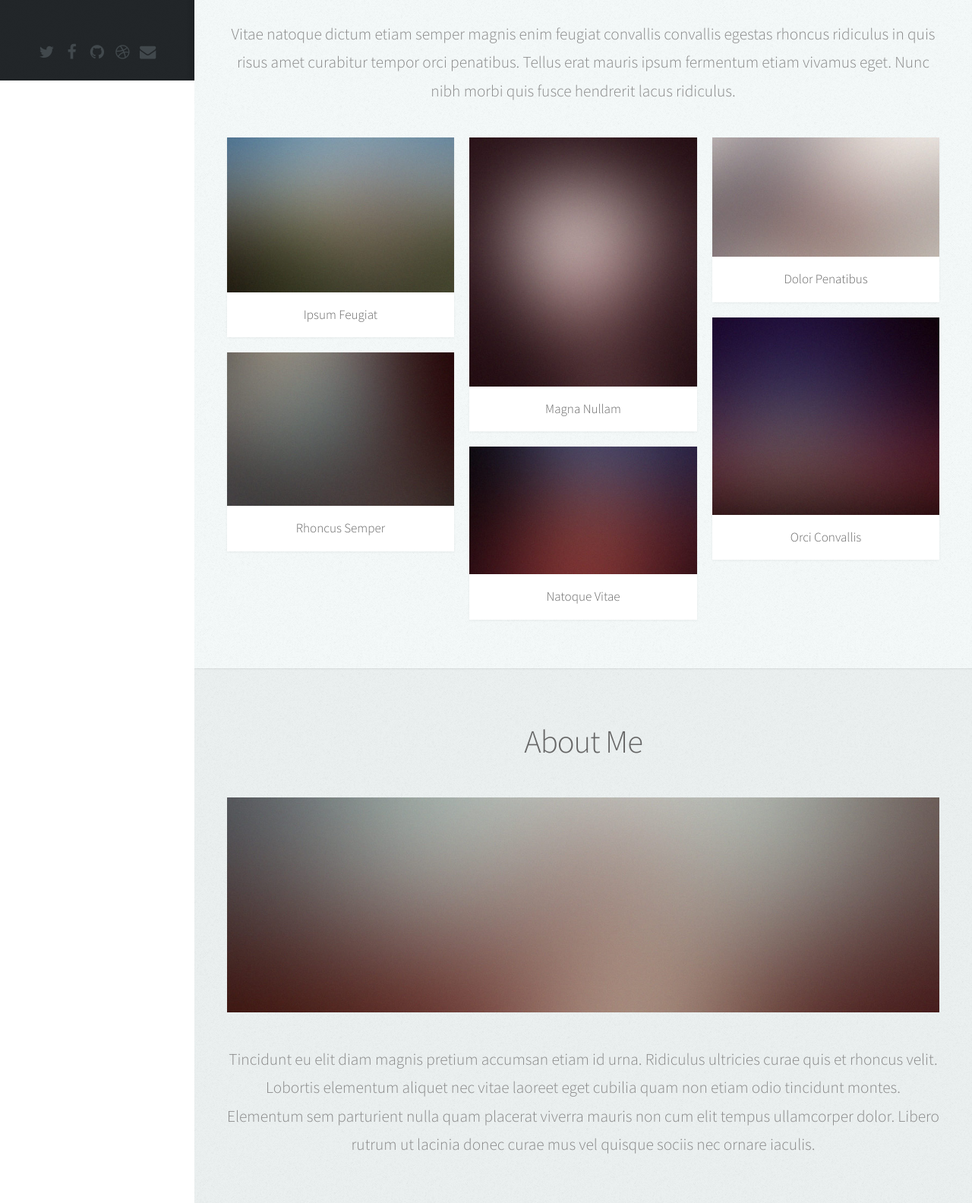
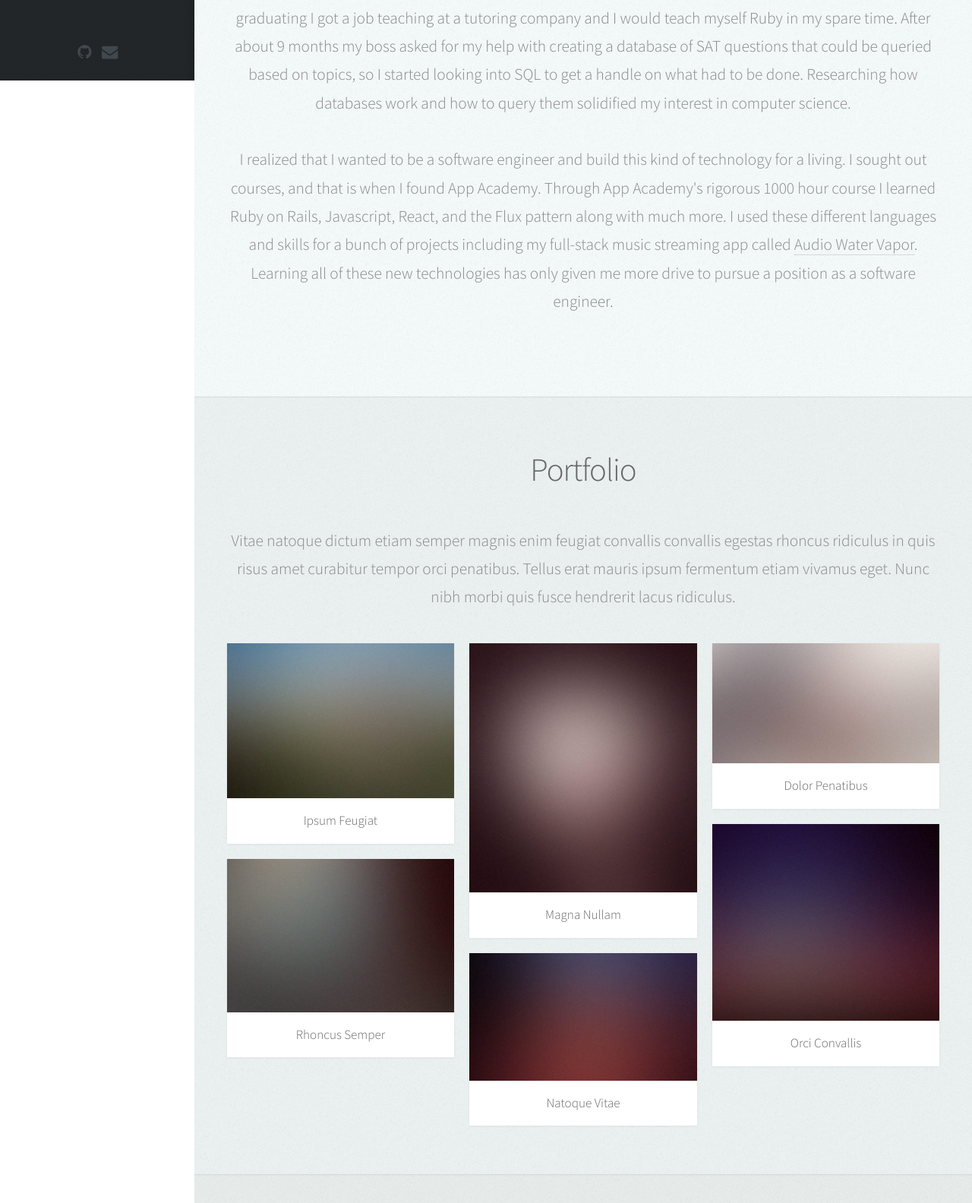
Before and after one commit to tholmes741/tholmes741.github.io, a plain HTML site: page index.html in a window 1280 px wide. Shown: the part 694-2278 px from the top of the page at 76% size. Drawn offline with Linux system fonts and the light colour scheme.

Commit message:
finish about me

```diff
--- a/index.html
+++ b/index.html
@@ -24,8 +24,8 @@
 					<!-- Logo -->
 						<div id="logo">
 							<span class="image avatar48"><img src="images/avatar.jpg" alt="" /></span>
-							<h1 id="title">Jane Doe</h1>
-							<p>Hyperspace Engineer</p>
+							<h1 id="title">Thomas Holmes III</h1>
+							<p>Software Engineer</p>
 						</div>
 
 					<!-- Nav -->
@@ -45,8 +45,8 @@
 							-->
 							<ul>
 								<li><a href="#top" id="top-link" class="skel-layers-ignoreHref"><span class="icon fa-home">Intro</span></a></li>
+								<li><a href="#about" id="about-link" class="skel-layers-ignoreHref"><span class="icon fa-user">About Me</span></a></li>
 								<li><a href="#portfolio" id="portfolio-link" class="skel-layers-ignoreHref"><span class="icon fa-th">Portfolio</span></a></li>
-								<li><a href="#about" id="about-link" class="skel-layers-ignoreHref"><span class="icon fa-user">About Me</span></a></li>
 								<li><a href="#contact" id="contact-link" class="skel-layers-ignoreHref"><span class="icon fa-envelope">Contact</span></a></li>
 							</ul>
 						</nav>
@@ -57,10 +57,10 @@
 
 					<!-- Social Icons -->
 						<ul class="icons">
-							<li><a href="#" class="icon fa-twitter"><span class="label">Twitter</span></a></li>
-							<li><a href="#" class="icon fa-facebook"><span class="label">Facebook</span></a></li>
+
+
 							<li><a href="#" class="icon fa-github"><span class="label">Github</span></a></li>
-							<li><a href="#" class="icon fa-dribbble"><span class="label">Dribbble</span></a></li>
+
 							<li><a href="#" class="icon fa-envelope"><span class="label">Email</span></a></li>
 						</ul>
 
@@ -76,21 +76,51 @@
 						<div class="container">
 
 							<header>
-								<h2 class="alt">Hi! I'm <strong>Prologue</strong>, a <a href="http://html5up.net/license">free</a> responsive<br />
-								site template designed by <a href="http://html5up.net">HTML5 UP</a>.</h2>
-								<p>Ligula scelerisque justo sem accumsan diam quis<br />
-								vitae natoque dictum sollicitudin elementum.</p>
+								<h2 class="alt">Hello there! <br/>My name is Thomas Holmes III</h2>
+
 							</header>
 
 							<footer>
-								<a href="#portfolio" class="button scrolly">Magna Aliquam</a>
+								<a href="#about" class="button scrolly">Begin</a>
 							</footer>
 
 						</div>
 					</section>
 
+
+				<!-- About Me -->
+					<section id="about" class="two">
+						<div class="container">
+
+							<header>
+								<h2>About Me</h2>
+							</header>
+
+							<!-- <a href="#" class="image featured"><img src="images/pic08.jpg" alt="" /></a> -->
+
+							<p>I went to college for a degree in mathematics, and during my senior year I took an intro
+						Computer Science course. We learned Scala and made some fairly basic programs, but from then
+						on I was hooked. After graduating I got a job teaching at a tutoring company and I would
+						teach myself Ruby in my spare time. After about 9 months my boss asked for my help with creating
+						a database of SAT questions that could be queried based on topics, so I started looking into SQL to get a handle
+						on what had to be done.
+						Researching how databases work and how to query them solidified my interest in
+						computer science.<br><br> I realized that I wanted to be a software engineer and build this
+						kind of technology for a living. I sought out courses, and that is when I found App Academy.
+						Through App Academy's rigorous 1000 hour course I learned Ruby on Rails, Javascript, React,
+						and the Flux pattern along with much more. I used
+					 	these different languages and skills for a bunch of projects including my full-stack music streaming
+						app called <a href="http://www.audiowatervapor.xyz">Audio Water Vapor</a>. Learning all of these
+						new technologies has only given me more drive to pursue a position as a software engineer.
+
+					</p>
+
+						</div>
+					</section>
+
 					<!-- Portfolio -->
-					<section id="portfolio" class="two">
+
+					<section id="portfolio" class="three">
 						<div class="container">
 
 							<header>
@@ -149,27 +179,6 @@
 
 							</div>
 						</section>
-
-				<!-- About Me -->
-					<section id="about" class="three">
-						<div class="container">
-
-							<header>
-								<h2>About Me</h2>
-							</header>
-
-							<a href="#" class="image featured"><img src="images/pic08.jpg" alt="" /></a>
-
-							<p>Tincidunt eu elit diam magnis pretium accumsan etiam id urna. Ridiculus
-							ultricies curae quis et rhoncus velit. Lobortis elementum aliquet nec vitae
-							laoreet eget cubilia quam non etiam odio tincidunt montes. Elementum sem
-							parturient nulla quam placerat viverra mauris non cum elit tempus ullamcorper
-							dolor. Libero rutrum ut lacinia donec curae mus vel quisque sociis nec
-							ornare iaculis.</p>
-
-						</div>
-					</section>
-
 				<!-- Contact -->
 					<section id="contact" class="four">
 						<div class="container">
```
Lines whose indentation alone changed are shown as unchanged.
